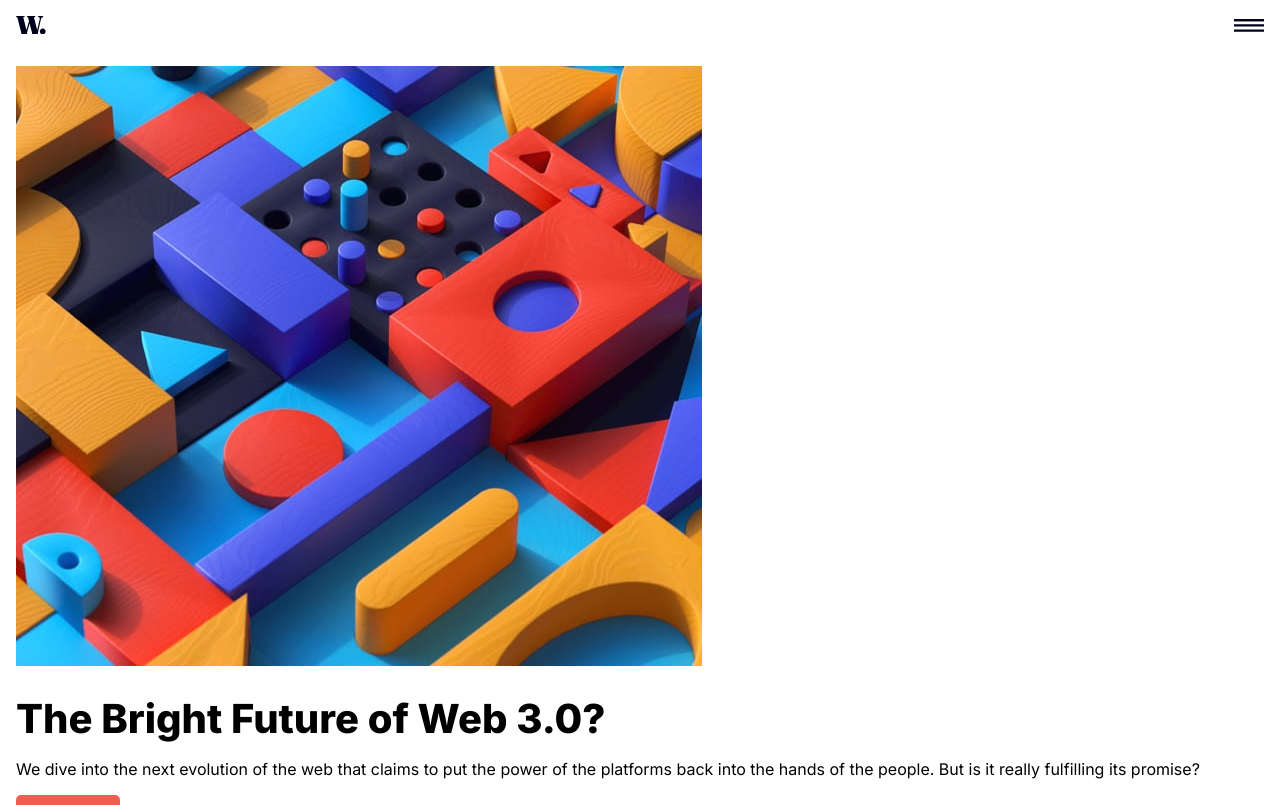
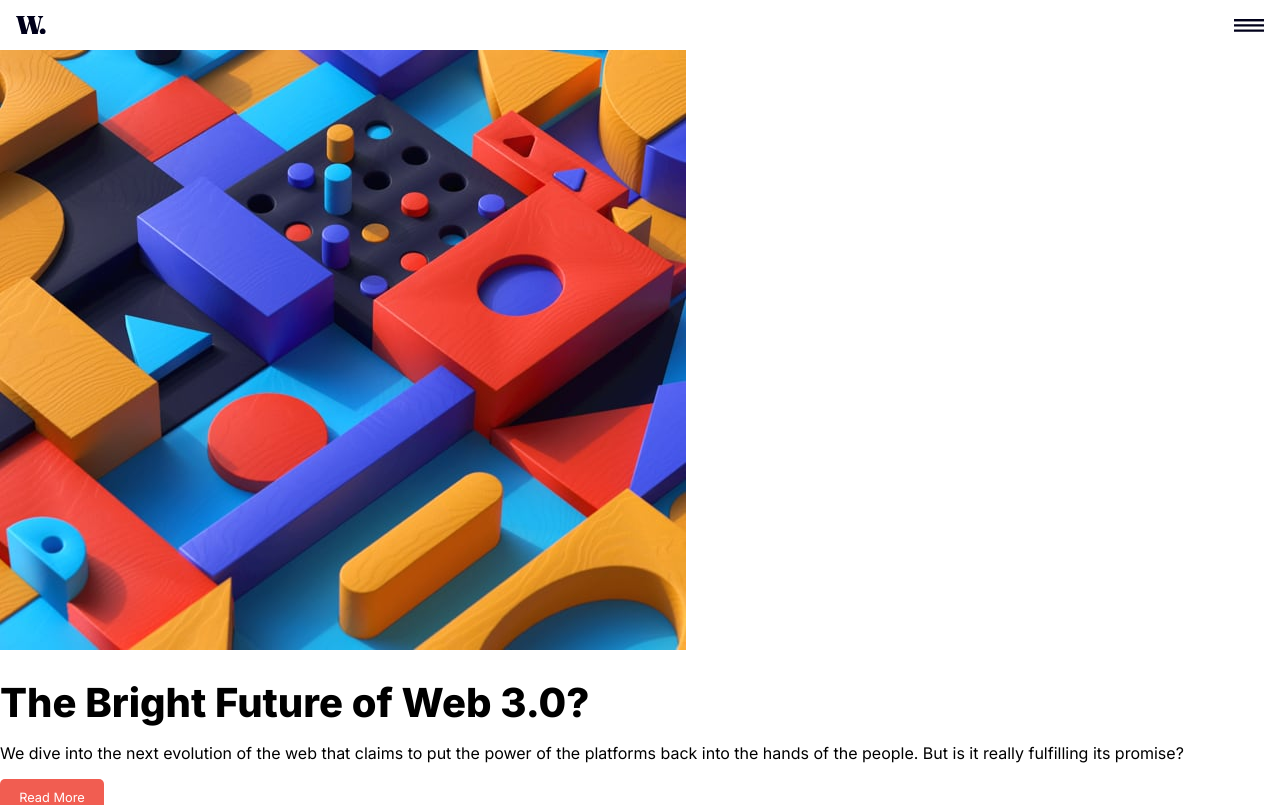
Before and after one commit to sammyodiagbe/news-homepage, a React (Create React App) app: page / in a window 1280 px wide. Shown: the top 805 px of the page. Built offline with nearby package versions, Linux system fonts and the light colour scheme.

Commit message:
working on styles

```diff
--- a/src/App.js
+++ b/src/App.js
@@ -37,7 +37,6 @@ function App() {
         </div>
       </nav>
       <main className="main">
-        <div className="container">
         <section className="head">
           <aside className="left-main-content">
             <img src={mobileImage} alt="gaming mobile" />
@@ -45,9 +44,9 @@ function App() {
               <h1>The Bright Future of Web 3.0?</h1>
               <div className="writeup">
                 <p>
-                    We dive into the next evolution of the web that claims to
-                    put the power of the platforms back into the hands of the
-                    people. But is it really fulfilling its promise?
+                  We dive into the next evolution of the web that claims to put
+                  the power of the platforms back into the hands of the people.
+                  But is it really fulfilling its promise?
                 </p>
                 <a href="#read-more" className="btn">
                   Read More
@@ -78,7 +77,6 @@ function App() {
           </aside>
         </section>
         <section className="top-news"></section>
-        </div>
       </main>
     </>
   );
--- a/src/styles/index.css
+++ b/src/styles/index.css
@@ -43,25 +43,25 @@ html nav.navigation div.container {
           align-items: center;
 }
 
-body main.main div.container section.head aside.left-main-content img,
-html main.main div.container section.head aside.left-main-content img {
+body main.main section.head aside.left-main-content img,
+html main.main section.head aside.left-main-content img {
   margin-bottom: 24px;
 }
 
-body main.main div.container section.head aside.left-main-content div.bottom h1,
-body main.main div.container section.head aside.left-main-content div.bottom p,
-html main.main div.container section.head aside.left-main-content div.bottom h1,
-html main.main div.container section.head aside.left-main-content div.bottom p {
+body main.main section.head aside.left-main-content div.bottom h1,
+body main.main section.head aside.left-main-content div.bottom p,
+html main.main section.head aside.left-main-content div.bottom h1,
+html main.main section.head aside.left-main-content div.bottom p {
   margin-bottom: 16px;
 }
 
-body main.main div.container section.head aside.left-main-content div.bottom h1,
-html main.main div.container section.head aside.left-main-content div.bottom h1 {
+body main.main section.head aside.left-main-content div.bottom h1,
+html main.main section.head aside.left-main-content div.bottom h1 {
   font-size: 40px;
 }
 
-body main.main div.container section.head aside.left-main-content div.bottom a,
-html main.main div.container section.head aside.left-main-content div.bottom a {
+body main.main section.head aside.left-main-content div.bottom a,
+html main.main section.head aside.left-main-content div.bottom a {
   display: inline-block;
   padding: 0.8em 1.5em;
   text-decoration: none;
@@ -70,4 +70,9 @@ html main.main div.container section.head aside.left-main-content div.bottom a {
   font-size: 0.8em;
   border-radius: 5px;
 }
+
+body main.main section.head aside.left-main-content aside.right-aside-new,
+html main.main section.head aside.left-main-content aside.right-aside-new {
+  background: #00001a;
+}
 /*# sourceMappingURL=index.css.map */
--- a/src/styles/index.scss
+++ b/src/styles/index.scss
@@ -3,6 +3,7 @@
 $bottom-margin: 24px;
 $space-between-text-elem: 16px;
 $call-to-action-color: #f15d51;
+$dark-background: #00001a;
 * {
   paddding: 0;
   margin: 0;
@@ -35,7 +36,6 @@ html {
   }
 
   main.main {
-    div.container {
     section.head {
       aside.left-main-content {
         img {
@@ -61,6 +61,9 @@ html {
             border-radius: 5px;
           }
         }
+
+        aside.right-aside-new {
+          background: $dark-background;
         }
       }
     }
```
Also changed, not shown: 1 other file (tests, documents, lock files or other folders). Lines whose indentation alone changed are shown as unchanged.
